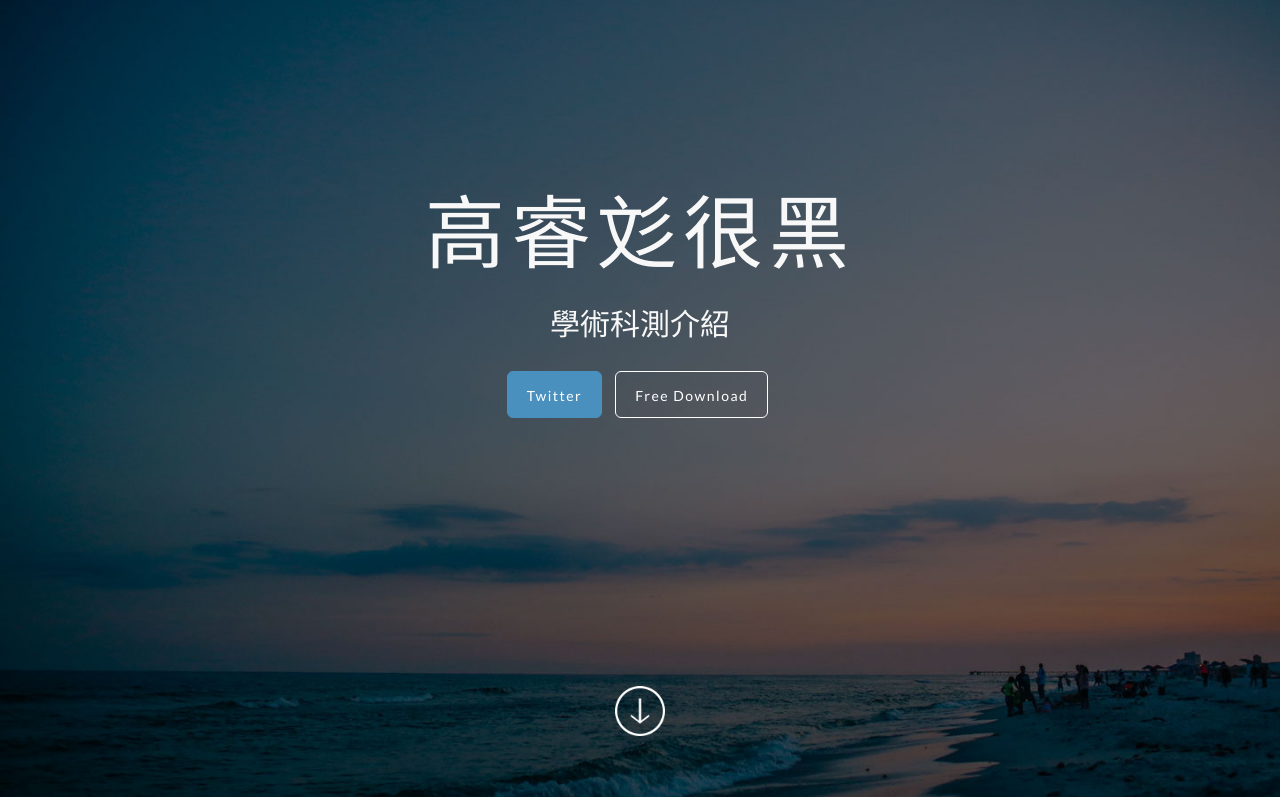
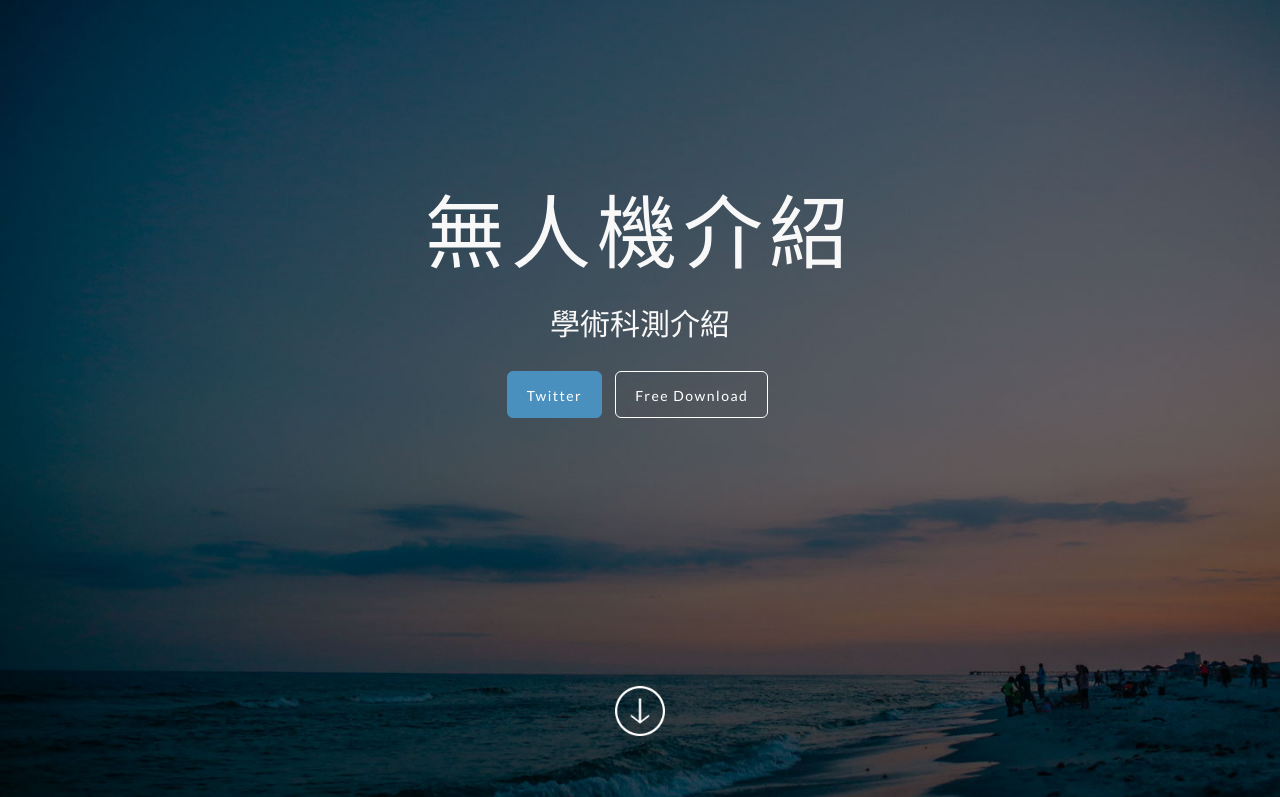
Before and after one commit to yoyoy0403/webox2, a plain HTML site: page index.html in a window 1280 px wide. Shown: the top 797 px of the page. Drawn offline with Linux system fonts and the light colour scheme.

Commit message:
Update index.html

```diff
--- a/index.html
+++ b/index.html
@@ -59,7 +59,7 @@
 	<!-- FullScreen -->
     <div class="intro-header">
 		<div class="col-xs-12 text-center abcen1">
-			<h1 class="h1_home wow fadeIn" data-wow-delay="0.4s">高睿彣很黑</h1>
+			<h1 class="h1_home wow fadeIn" data-wow-delay="0.4s">無人機介紹</h1>
 			<h3 class="h3_home wow fadeIn" data-wow-delay="0.6s">學術科測介紹</h3>
 			<ul class="list-inline intro-social-buttons">
 				<li><a href="https://twitter.com/galantiandrea" class="btn  btn-lg mybutton_cyano wow fadeIn" data-wow-delay="0.8s"><span class="network-name">Twitter</span></a>
```
